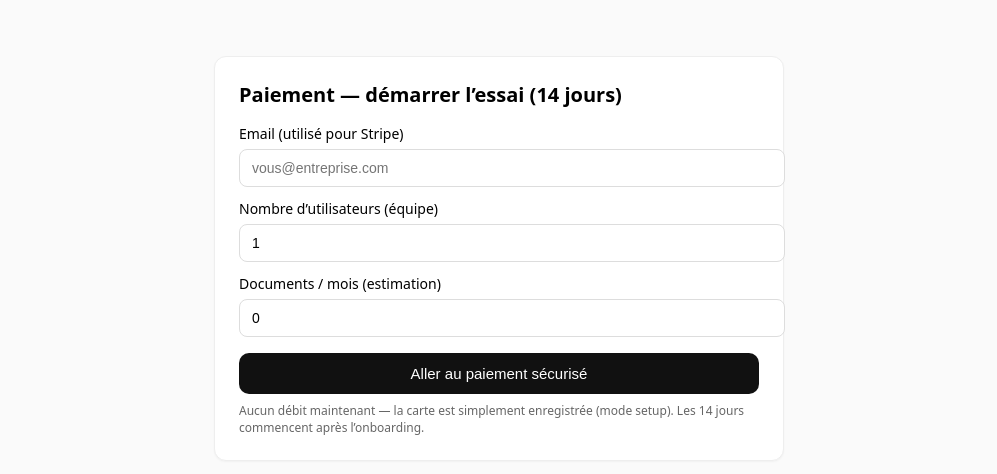
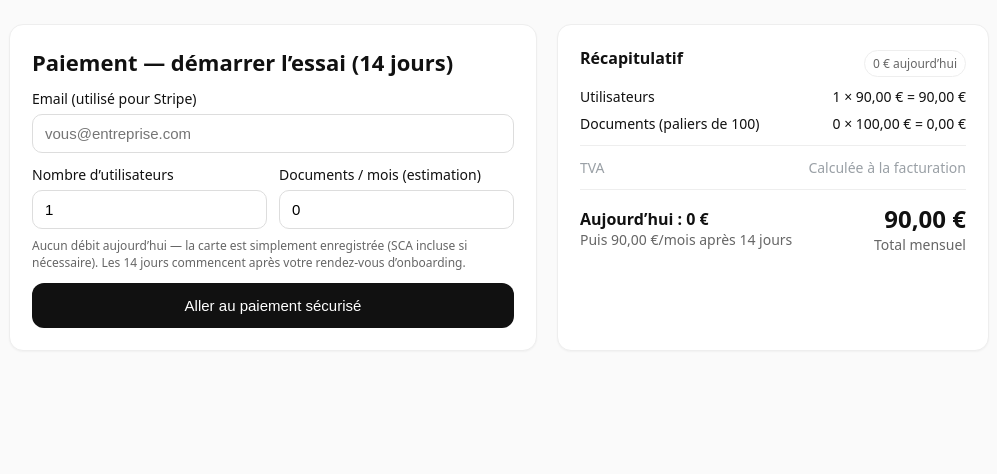
Before and after one commit to ElodieBRASEY/shopdatelia, a website: page checkout.html in a window 1280 px wide. Shown: the whole page, without its empty margins (141-1138 px from the left). Drawn offline with Linux system fonts and the light colour scheme.

Commit message:
Update checkout.html

```diff
--- a/checkout.html
+++ b/checkout.html
@@ -3,33 +3,161 @@
 <head>
   <meta charset="utf-8" />
   <meta name="viewport" content="width=device-width,initial-scale=1" />
-  <title>Datelia – Paiement (CB enregistrée)</title>
+  <title>Datelia – Paiement (essai 14 jours)</title>
   <style>
-    body{font-family:system-ui,-apple-system,Segoe UI,Roboto,Ubuntu,sans-serif;margin:0;padding:24px;background:#fafafa;}
-    .card{max-width:520px;margin:32px auto;padding:24px;background:#fff;border:1px solid #eee;border-radius:12px;box-shadow:0 1px 2px rgba(0,0,0,.04)}
-    h1{font-size:20px;margin:0 0 16px}
+    :root {
+      --bg:#fafafa; --card:#fff; --ink:#111; --sub:#666; --muted:#9aa0a6; --line:#eee;
+      --accent:#111; --radius:14px;
+    }
+    *{box-sizing:border-box}
+    body{font-family:system-ui,-apple-system,Segoe UI,Roboto,Ubuntu,sans-serif;background:var(--bg);color:var(--ink);margin:0;padding:24px}
+    .wrap{max-width:980px;margin:0 auto;display:grid;gap:20px;grid-template-columns:1.1fr .9fr}
+    @media (max-width:900px){.wrap{grid-template-columns:1fr}}
+    .card{background:var(--card);border:1px solid var(--line);border-radius:var(--radius);box-shadow:0 1px 2px rgba(0,0,0,.04)}
+    .pad{padding:22px}
+    h1{font-size:22px;margin:0 0 12px}
+    h2{font-size:16px;margin:0 0 10px}
     label{display:block;font-size:14px;margin:12px 0 6px}
-    input{width:100%;padding:10px 12px;border:1px solid #ddd;border-radius:8px;font-size:14px}
-    button{width:100%;margin-top:16px;padding:12px 14px;border:0;border-radius:10px;font-size:15px;cursor:pointer;background:#111;color:#fff}
-    .hint{font-size:12px;color:#666;margin-top:8px}
+    input,button{font-size:15px}
+    input[type="email"],input[type="number"]{
+      width:100%;padding:10px 12px;border:1px solid #ddd;border-radius:10px;outline:none;
+    }
+    input[type="number"]::-webkit-outer-spin-button,
+    input[type="number"]::-webkit-inner-spin-button{appearance:none;margin:0}
+    .hint{font-size:12px;color:var(--sub);margin-top:8px}
+    .cta{width:100%;padding:14px;border:0;border-radius:12px;background:var(--accent);color:#fff;cursor:pointer}
+    .cta[disabled]{opacity:.6;cursor:not-allowed}
+    .row{display:flex;gap:12px}
+    .row > div{flex:1}
+    .summary .line{display:flex;justify-content:space-between;margin:8px 0;font-size:14px}
+    .summary .muted{color:var(--muted)}
+    .divider{height:1px;background:var(--line);margin:12px 0}
+    .total{display:flex;justify-content:space-between;align-items:center}
+    .total .now{font-weight:600}
+    .total .later{font-size:14px;color:var(--sub)}
+    .badge{display:inline-block;padding:4px 8px;border:1px solid var(--line);border-radius:999px;font-size:12px;color:var(--sub)}
   </style>
 </head>
 <body>
-  <div class="card">
-    <h1>Paiement — démarrer l’essai (14 jours)</h1>
-    <form action="/api/create-checkout-session-direct" method="get">
-      <label>Email (utilisé pour Stripe)</label>
-      <input name="email" type="email" required placeholder="vous@entreprise.com" />
+  <div class="wrap">
+    <!-- Colonne gauche : saisie -->
+    <div class="card">
+      <form id="form" class="pad" action="/api/create-checkout-session-direct" method="get">
+        <h1>Paiement — démarrer l’essai (14 jours)</h1>
 
-      <label>Nombre d’utilisateurs (équipe)</label>
-      <input name="team_size" type="number" min="1" value="1" />
+        <label>Email (utilisé pour Stripe)</label>
+        <input id="email" name="email" type="email" required placeholder="vous@entreprise.com" />
 
-      <label>Documents / mois (estimation)</label>
-      <input name="docs_per_month" type="number" min="0" value="0" />
+        <div class="row">
+          <div>
+            <label>Nombre d’utilisateurs</label>
+            <input id="team" name="team_size" type="number" min="1" value="1" />
+          </div>
+          <div>
+            <label>Documents / mois (estimation)</label>
+            <input id="docs" name="docs_per_month" type="number" min="0" value="0" />
+          </div>
+        </div>
 
-      <button type="submit">Aller au paiement sécurisé</button>
-      <div class="hint">Aucun débit maintenant — la carte est simplement enregistrée (mode setup). Les 14 jours commencent après l’onboarding.</div>
-    </form>
+        <p class="hint">
+          Aucun débit aujourd’hui — la carte est simplement enregistrée (SCA incluse si nécessaire).
+          Les 14 jours commencent après votre rendez-vous d’onboarding.
+        </p>
+
+        <button id="payBtn" class="cta" type="submit">Aller au paiement sécurisé</button>
+      </form>
+    </div>
+
+    <!-- Colonne droite : récap & prix dynamique -->
+    <div class="card pad">
+      <div style="display:flex;justify-content:space-between;align-items:center;margin-bottom:6px">
+        <h2>Récapitulatif</h2>
+        <span class="badge">0 € aujourd’hui</span>
+      </div>
+
+      <div class="summary">
+        <div class="line"><span>Utilisateurs</span><span id="usersLine">—</span></div>
+        <div class="line"><span>Documents (paliers de 100)</span><span id="docsLine">—</span></div>
+        <div class="divider"></div>
+        <div class="line muted"><span>TVA</span><span>Calculée à la facturation</span></div>
+        <div class="divider"></div>
+        <div class="total">
+          <div>
+            <div class="now">Aujourd’hui : 0 €</div>
+            <div class="later" id="laterText">Puis —/mois après 14 jours</div>
+          </div>
+          <div style="text-align:right">
+            <div style="font-size:24px;font-weight:700" id="totalMonth">—</div>
+            <div class="later">Total mensuel</div>
+          </div>
+        </div>
+      </div>
+    </div>
   </div>
+
+<script>
+(() => {
+  // Prix (EUR HT)
+  const PRICE_USER = 90;
+  const DOCS_STEP = 100;
+  const PRICE_DOCS_STEP = 100;
+
+  const fmt = (n) => new Intl.NumberFormat('fr-FR', { style:'currency', currency:'EUR' }).format(n);
+
+  const $email = document.getElementById('email');
+  const $team = document.getElementById('team');
+  const $docs = document.getElementById('docs');
+  const $usersLine = document.getElementById('usersLine');
+  const $docsLine = document.getElementById('docsLine');
+  const $totalMonth = document.getElementById('totalMonth');
+  const $laterText = document.getElementById('laterText');
+  const $form = document.getElementById('form');
+  const $btn = document.getElementById('payBtn');
+
+  function clampInputs() {
+    const t = Math.max(1, parseInt($team.value || '1', 10));
+    let d = Math.max(0, parseInt($docs.value || '0', 10));
+    $team.value = t;
+    $docs.value = d;
+    return { team: t, docs: d };
+  }
+
+  function updateSummary() {
+    const { team, docs } = clampInputs();
+    const docsQty = Math.ceil(docs / DOCS_STEP); // 0,1,2...
+    const usersCost = team * PRICE_USER;
+    const docsCost = docsQty * PRICE_DOCS_STEP;
+    const total = usersCost + docsCost;
+
+    $usersLine.textContent = `${team} × ${fmt(PRICE_USER)} = ${fmt(usersCost)}`;
+    $docsLine.textContent  = `${docsQty} × ${fmt(PRICE_DOCS_STEP)} = ${fmt(docsCost)}`;
+
+    $totalMonth.textContent = fmt(total);
+    $laterText.textContent  = `Puis ${fmt(total)}/mois après 14 jours`;
+  }
+
+  // init + live update
+  ['input','change'].forEach(evt => {
+    $team.addEventListener(evt, updateSummary);
+    $docs.addEventListener(evt, updateSummary);
+  });
+  updateSummary();
+
+  // validation douce au submit
+  $form.addEventListener('submit', (e) => {
+    const { team, docs } = clampInputs();
+    if (!$email.value || !/.+@.+\..+/.test($email.value)) {
+      e.preventDefault();
+      alert('Merci d’indiquer un email valide.');
+      $email.focus();
+      return;
+    }
+    // Rien à faire : la <form> en GET appelle /api/create-checkout-session-direct
+    // qui redirige vers Stripe Checkout.
+    $btn.disabled = true;
+    $btn.textContent = 'Redirection vers Stripe…';
+  });
+})();
+</script>
 </body>
 </html>
```
